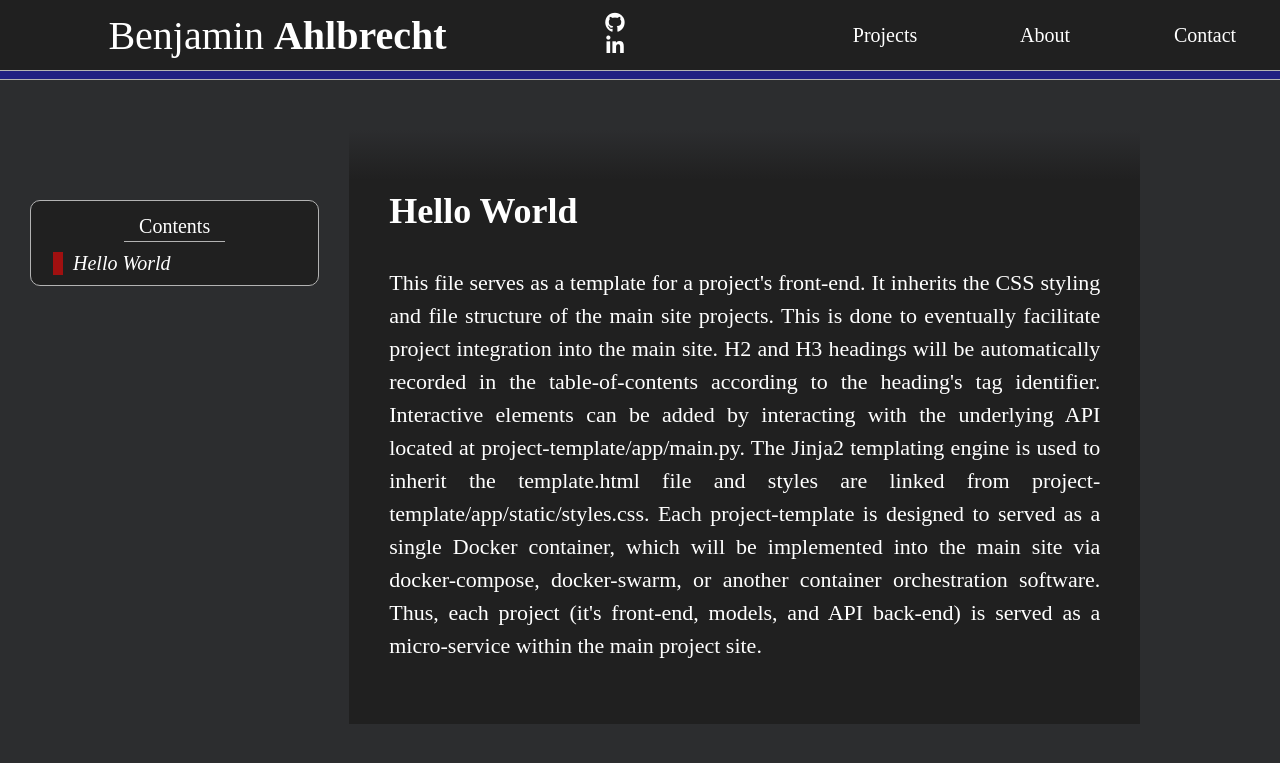
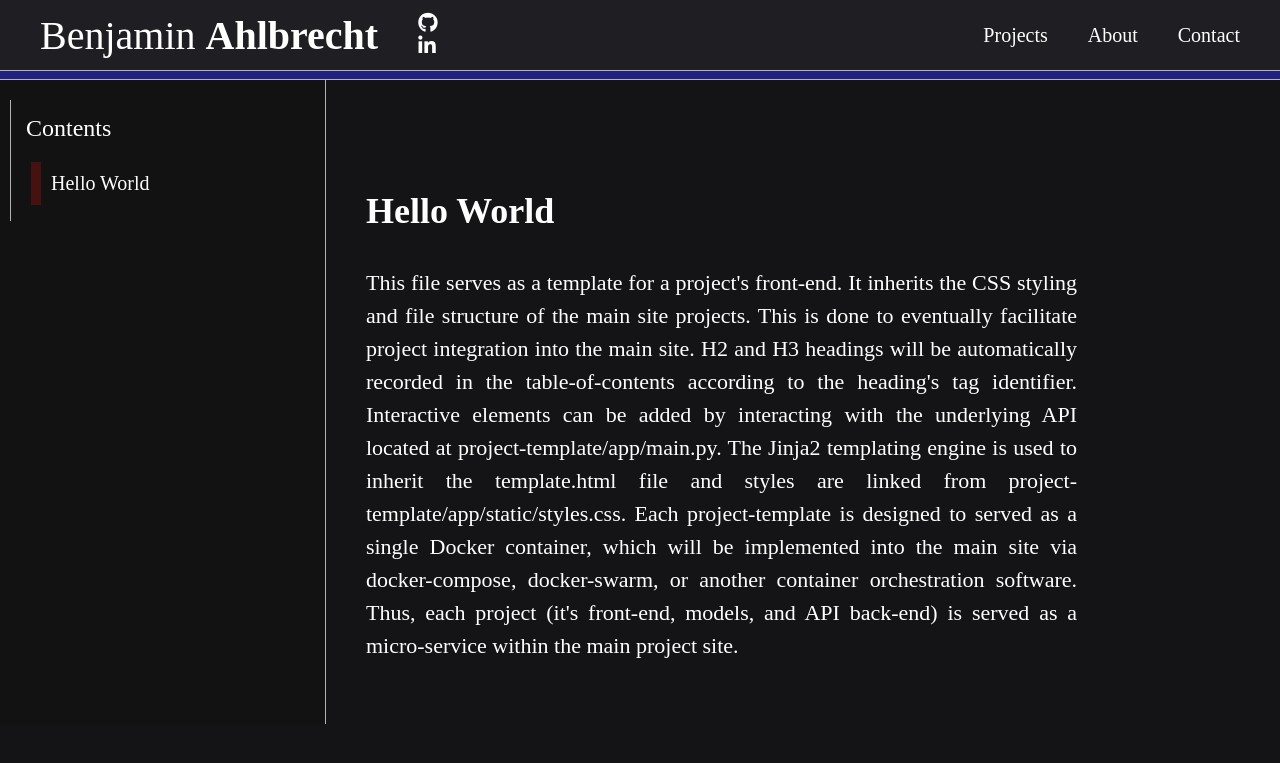
Before and after one commit to benjamin-ahlbrecht/News-Article-Category-Classification, a FastAPI app: page / in a window 1280 px wide. Shown: the top 763 px of the page. Run offline with FastAPI, Linux system fonts and the light colour scheme; some libraries are stand-ins or nearby versions.

Commit message:
Rename main.py to app.py | Update HTML/CSS to reflect main site | Simplify HTML directory format

```diff
--- a/app/main.py
+++ b/app/app.py
@@ -10,11 +10,11 @@ from jinja2.exceptions import TemplateNotFound
 app = FastAPI()
 app.mount("/static", StaticFiles(directory="static"), name="static")
 app.mount("/scripts", StaticFiles(directory="scripts"), name="scripts")
-templates = Jinja2Templates(directory="templates")
+templates = Jinja2Templates(directory="html")
 
 @app.get("/", response_class=HTMLResponse)
 async def read_project(request:Request):
     return templates.TemplateResponse(
-        name="projects/project.html",
+        name="index.html",
         context={"request": request}
     )
--- /dev/null
+++ b/app/html/index.html
@@ -0,0 +1,17 @@
+{% extends "template.html" %} {% block content %}
+<h2 id="Hello World">Hello World</h2>
+<p>
+  This file serves as a template for a project's front-end. It inherits the CSS
+  styling and file structure of the main site projects. This is done to
+  eventually facilitate project integration into the main site. H2 and H3
+  headings will be automatically recorded in the table-of-contents according to
+  the heading's tag identifier. Interactive elements can be added by interacting
+  with the underlying API located at project-template/app/main.py. The Jinja2
+  templating engine is used to inherit the template.html file and styles are
+  linked from project-template/app/static/styles.css. Each project-template is
+  designed to served as a single Docker container, which will be implemented
+  into the main site via docker-compose, docker-swarm, or another container
+  orchestration software. Thus, each project (it's front-end, models, and API
+  back-end) is served as a micro-service within the main project site.
+</p>
+{% endblock content %}
--- a/app/static/styles.css
+++ b/app/static/styles.css
@@ -1,39 +1,88 @@
+/* Define CSS variables */
 :root {
-    --dark: rgb(15, 16, 16);
-    --content: rgb(32, 32, 32);
-    --content-opaque: rgba(18, 18, 18, 0.5);
-    --background: rgb(44, 45, 47);
-    --form-input: #282828;
+    --nero: rgb(32, 32, 32);
+    --black-russian: rgba(31, 31, 35, 1);
+    --dark: rgba(18, 18, 19, 1);
+    --nero-light: #282828;
     --text: #FFFFFF;
     --text-back: #B3B3B3;
-    --onyx: #404040;
+
+    --background: rgba(20, 20, 22, 1);
+    --background-opaque: rgba(20, 20, 22, 0.8);
+
     --red: rgb(160, 16, 16);
     --red-opaque: rgba(120, 16, 16, 0.5);
     --green: rgb(32, 96, 32);
     --blue: rgb(32, 32, 130);
     --blue-bright: rgb(64, 64, 260);
-
-    --a: 5px;
-    --b: -5px
+    --blue-bright-opaque: rgba(64, 64, 260, 0.5);
 }
 
+
+/* ANIMATION DEFINITIONS */
+@keyframes fa-beat-hover {
+    from { transform: scale(1); }
+    to { transform: scale(1.125); }
+}
+
+
+@keyframes shake {
+    0% {transform: translateX(0);}
+    25% {transform: translateX(5px);}
+    50% {transform: translateX(-5px);}
+    100% {transform: translateX(0px);}
+}
+
+
+@keyframes glow {
+    from {
+        text-shadow:
+            0 0 4px var(--text),
+            0 0 8px var(--text),
+            0 0 12px var(--text),
+    }
+
+    to {
+        text-shadow:
+            0 0 12px var(--red),
+            0 0 16px var(--red),
+            0 0 20px var(--red-opaque);
+    }
+}
+
+
+/* General page options */
+* {
+    box-sizing: border-box;
+    scroll-behavior: smooth;
+}
+
+
+body, html {
+    height: auto;
+    margin: 0px;
+    background-color: var(--background)
+}
+
+
+/* Social media icon hover "beating" effect */
 .fa-beat-hover:hover {
     animation:fa-beat-hover 0.75s ease infinite;
     animation-direction: alternate;
   }
-  @keyframes fa-beat-hover {
-    from {transform: scale(1);}
-    to {transform: scale(1.125);}
 
-  }
 
+/* General heading options */
 h1, h2, h3, h4, h5, h6 {
     display: inline-block;
     color: var(--text);
     scroll-margin-top: 100px;
     margin: 10px 0;
+    text-align: left;
 }
 
+
+/* Ensure links inherit from their parent */
 h1 > a,
 h2 > a,
 h3 > a,
@@ -87,42 +125,28 @@ a {
     text-decoration: none;
 }
 
+
+/* Standard list options */
 ul > li {
     display: block;
     margin: 0;
     padding: 0;
 }
 
-a:visited {
-    text-decoration: none;;
-}
 
-body, html {
-    height: auto;
-    margin: 0px;
-    background-color: var(--background);
-}
-
-* {
-    box-sizing: border-box;
-    scroll-behavior: smooth;
-}
-
-
-p.small {
-    font-size: 16px;
-    font-style: italic;
-}
-
-
+/* Notification messages for invalid form fields*/
 #name-notifier,
 #email-notifier-length,
 #email-notifier-regex,
 #subject-notifier,
 #message-notifier {
     color: var(--red);
+    font-size: 16px;
+    font-style: italic;
 }
 
+
+/* Notification determining whether the form submission if valid or invalid */
 #submit-notifier {
     animation: shake 0.15s ease-in-out 0s 2;
     display: block;
@@ -288,31 +325,33 @@ input[type=button] {
     border-radius: 10px;
     outline: 0;
     border: 1px solid var(--text-back);
-    background-color: var(--form-input);
+    background-color: var(--nero-light);
     color: var(--text);
     cursor: pointer;
 }
 
 
+/* PROJECT CONFIG */
 header {
     /* Stick header to top of site */
     position: sticky;
     top: 0;
-    width: 100%;
-    background-color: var(--content);
+    width: 100vw;
+    background-color: var(--black-russian);
     z-index: 999;
 
     /* 2 Row grid for main-header and progress bar */
     display: grid;
-    grid-template-columns: 535px 100px auto 150px 150px 150px;
+    grid-template-columns: max-content max-content auto max-content max-content max-content;
     grid-template-rows: 70px 10px;
     grid-template-areas:
         "hname hsocial hspace hprojects habout hcontact"
         "pbar pbar pbar pbar pbar pbar";
 
     row-gap: 0;
-    column-gap: 10px;
+    column-gap: 40px;
 }
+
 
 header > div#header-name,
 header > div#header-social,
@@ -320,40 +359,32 @@ header > div#header-space,
 header > div#header-projects,
 header > div#header-about,
 header > div#header-contact {
-    text-align: center;
     margin: auto;
 }
 
 header > div#header-name {
     grid-area: hname;
-    padding-left: 20px;
+    padding-left: 40px;
 }
 
-header > div#header-social {
-    grid-area: hsocial;
-}
+header > div#header-social { grid-area: hsocial; }
 
 div#header-social > ul {
     color: var(--text);
     margin: 0;
+    padding: 0;
 }
 
-header > div#header-space {
-    grid-area: hspace;
+header > div#header-space { grid-area: hspace; }
+header > div#header-projects { grid-area: hprojects; }
+header > div#header-about { grid-area: habout; }
+header > div#header-contact {
+    grid-area: hcontact;
+    padding-right: 40px;
 }
 
-header > div#header-projects {
-    grid-area: hprojects;
-}
 
-header > div#header-about {
-    grid-area: habout;
-}
-
-header > div#header-contact {
-    grid-area: hcontact;
-}
-
+/* Header progress bar */
 header > div#header-progress {
     grid-area: pbar;
     border-top: 1px solid var(--text-back);
@@ -365,74 +396,65 @@ div#header-progress-inner {
     height: 100%;
 }
 
+
+/* Grid containing article navigation and main article */
 .article {
-    /* Grid containing article navigation and main article */
     display: grid;
-    grid-template-columns: 2.5fr 61.8034% 1fr;
+    grid-template-columns: 2fr 61.8034% 1fr;
     grid-template-areas: "anav acontent aspace";
 }
 
+
 .article > div#article-navigation {
     grid-area: anav;
+    border-right: 1px solid var(--text-back);
+    background-color: var(--dark);
 }
+
 
 div#article-navigation div {
     position: sticky;
-    top: max(25%, 100px);
-    max-height: 61.8034vh;
+    top: 100px;
+    max-height: 100vh;
+}
 
-    background-color: var(--content);
-    border: 1px solid var(--text-back);
-    border-radius: 10px;
-    margin: 30px;
-}
 
 div#article-navigation > div {
     overflow-y: auto;
     overflow: scroll;
     text-align: center;
+
+    margin-left: 10px;
+    border-left: 1px solid var(--text-back);
 }
 
 
 .article > div#article-content {
     grid-area: acontent;
-    background-color: var(--content);
     text-align: justify;
-    background-image: linear-gradient(var(--background) 50px, var(--content) 100px);
     padding: 100px 40px 40px 40px;
 }
 
-.article > div#article-space {
-    grid-area: aspace;
-}
+
+.article > div#article-space { grid-area: aspace; }
 
 
+/* TOC Config */
 ol#table-of-contents {
-    padding: 0 0 0 2px;
+    padding-left: 20px;
     text-align: left;
-    margin: 10px;
     list-style-type: none;
 }
 
 ol#table-of-contents > li {
-    color: var(--text);
-    font-style: italic;
-    font-size: 18px;
-    border-left: 10px solid var(--red);
-    margin: 10px;
-    padding-left: 10px;
-    padding-right: 10px;
+    width: 100%;
+    margin: 0;
+    padding: 10px 0px 10px 10px;
+    border-left: 10px solid var(--red-opaque);
 }
 
-ol#table-of-contents > ol#table-of-contents > li {
-    display: block;
-    color: var(--text);
-    font-style: italic;
-    font-size: 1px;
-    border-left: 10px solid var(--red);
-    margin: 10px 10px 10px 20px;
-}
 
+/* TOC hover effect */
 ol#table-of-contents > li:hover {
     transition: background-color;
     transition-duration: 0.5s;
@@ -445,30 +467,23 @@ ol#table-of-contents > li:not(:hover) {
     transition-duration: 0.5s;
     transition-delay: 0.2s;
     transition-timing-function: ease-in-out;
-    background-color: var(--content);
+    background-color: var(--dark);
 }
 
 ol#table-of-contents > li > a {
     display: block;
-    height: 100%;
-    width: 100%;
 }
 
 p#toc-title {
-    display: inline-block;
-    font-size: 20px;
-    color: white;
-    text-align: center;
-    border-bottom: 1px solid var(--text-back);
+    font-size: 24px;
     padding: 0px 15px;
     margin-top: 10px;
     margin-bottom: 0;
 }
 
 div#article-content > h2,
-div#article-content > h3 {
-    border-bottom: 2px solid rgba(0, 0, 0, 0);
-}
+div#article-content > h3 { border-bottom: 2px solid rgba(0, 0, 0, 0); }
+
 
 div#article-content > h2:target,
 div#article-content > h3:target {
--- a/app/templates/projects/project.html
+++ /dev/null
@@ -1,10 +0,0 @@
-{% extends "projects/template.html" %} {% block content %}
-<h2 id="Hello World">Hello World</h2>
-<p>
-This file serves as a template for a project's front-end. It inherits the CSS styling and file structure of the main site projects. This is done to eventually facilitate project integration into the main site.
-
-H2 and H3 headings will be automatically recorded in the table-of-contents according to the heading's tag identifier. Interactive elements can be added by interacting with the underlying API located at project-template/app/main.py. The Jinja2 templating engine is used to inherit the template.html file and styles are linked from project-template/app/static/styles.css.
-
-Each project-template is designed to served as a single Docker container, which will be implemented into the main site via docker-compose, docker-swarm, or another container orchestration software. Thus, each project (it's front-end, models, and API back-end) is served as a micro-service within the main project site.
-</p>
-{% endblock content %}
```
Also changed, not shown: other parts of app/static/styles.css (+143 -79 lines), app/html/template.html (renamed from app/templates/projects/template.html).
